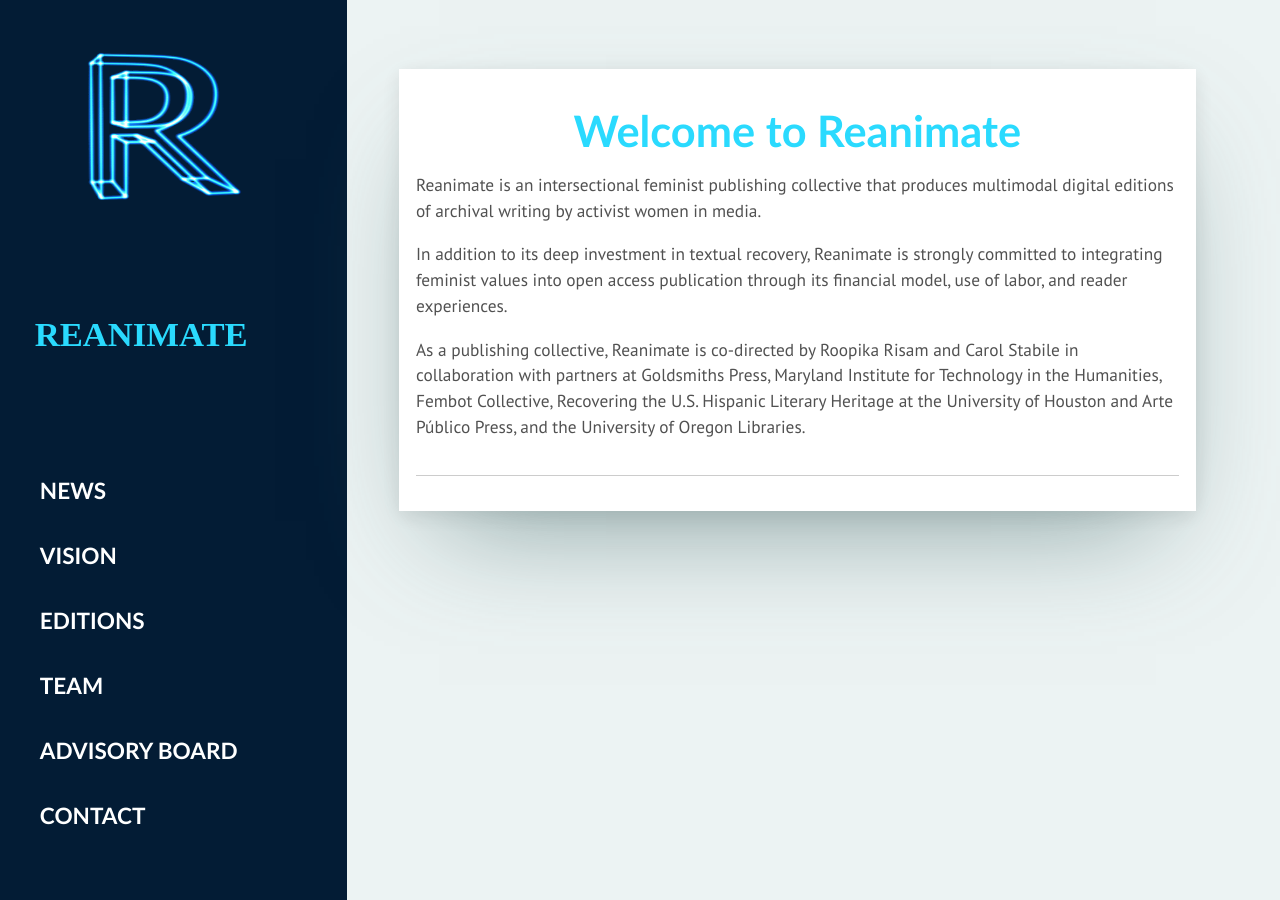
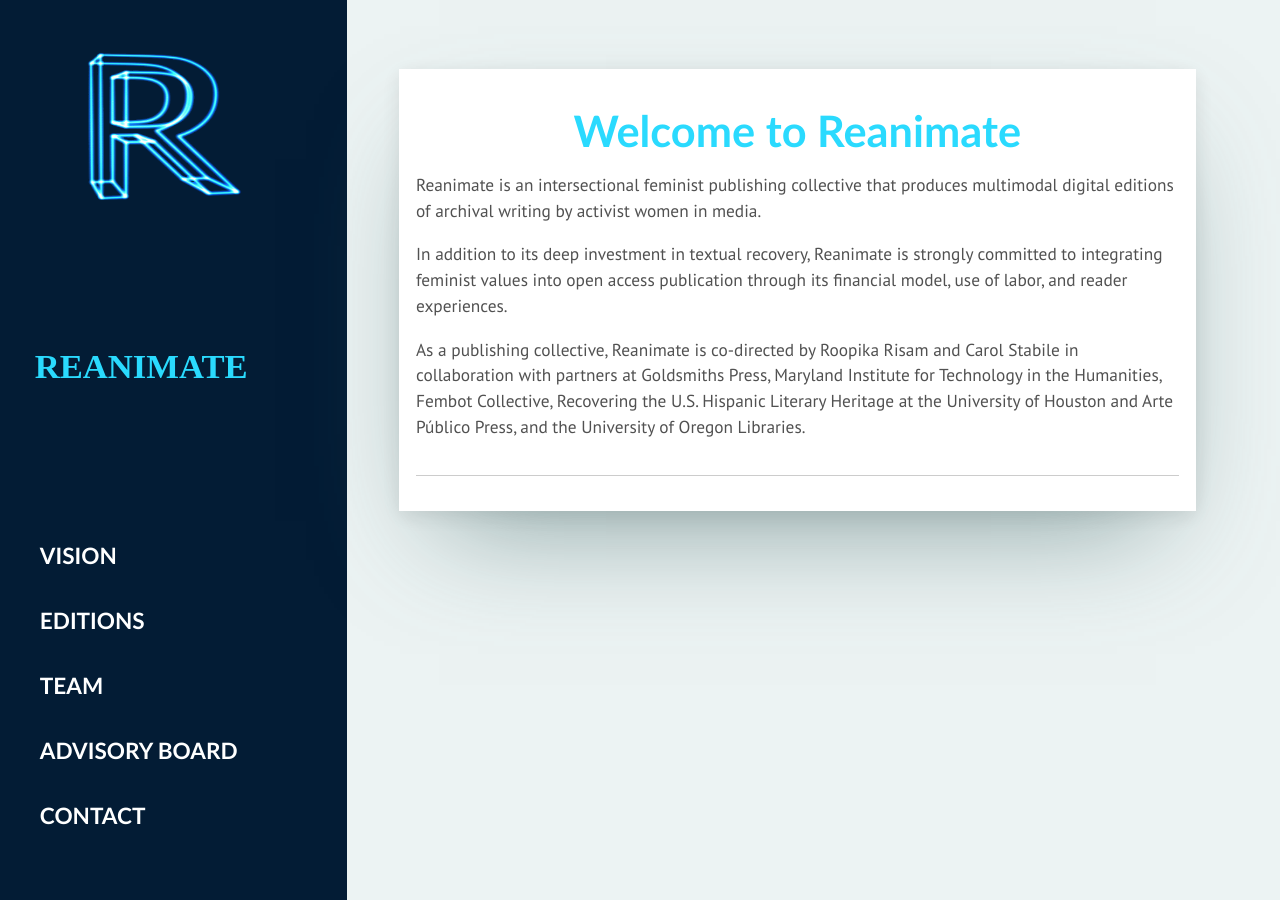
Before and after one commit to roopikarisam/reanimate, a Jekyll site: the page built from index.html, in a window 1280 px wide. Built offline with Jekyll 4.4.1, drawn with Linux system fonts in a browser that asks for light colours; some web fonts are replaced; the list of posts is cut into pages by our own code.

Commit message:
Update sidebar.html

```diff
--- a/_includes/sidebar.html
+++ b/_includes/sidebar.html
@@ -7,7 +7,6 @@
     </div>
 
     <menu class="sidebar-menu">
-      <li class="menu-items"><a class="menu-links" href="{{site.baseurl}}/news/">News</a></li>
       <li class="menu-items"><a class="menu-links" href="{{site.baseurl}}/vision/">Vision</a></li>
       <li class="menu-items"><a class="menu-links" href="http://editions.reanimatepublishing.org">Editions</a></li>
       <li class="menu-items"><a class="menu-links" href="{{site.baseurl}}/team/">Team</a></li>
```
